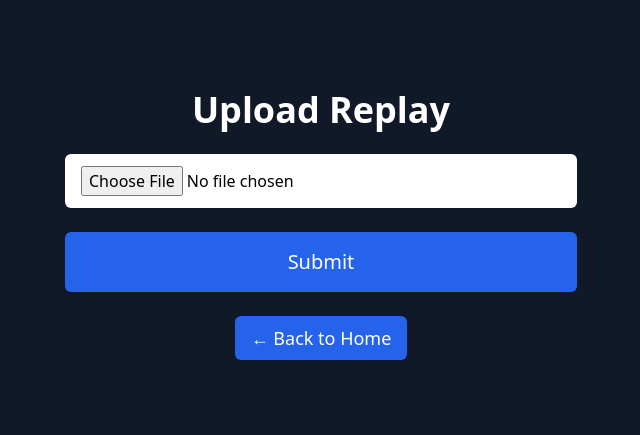
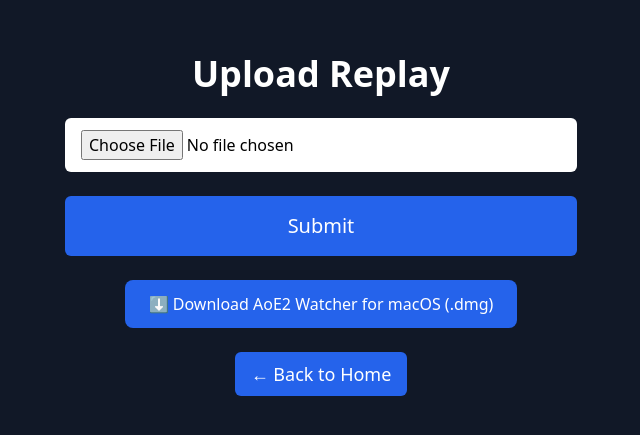
Before and after one commit to Emaren/api-prodf, a Next.js app in the folder aoe2-betting/: page /upload in a window 1280 px wide. Shown: the part 175-610 px from the top of the page, without its empty margins (319-959 px from the left). Built offline with nearby package versions, Linux system fonts and the light colour scheme.

Commit message:
Add download link for AoE2 Watcher

```diff
--- a/aoe2-betting/app/replay-parser/page.tsx
+++ b/aoe2-betting/app/replay-parser/page.tsx
@@ -73,6 +73,15 @@ export default function ReplayParserPage() {
     }
   };
 
+  <a
+  href="https://drive.google.com/uc?export=download&id=1mDb4CxcyH_9X6ERLTfKbqrD5dEN6vg8n"
+  target="_blank"
+  rel="noopener noreferrer"
+  className="bg-blue-600 hover:bg-blue-700 text-white px-6 py-3 rounded-lg inline-block"
+  >
+    ⬇️ Download AoE2 Watcher for macOS (.dmg)
+  </a>
+
 
   return (
     <div className="p-6 space-y-4 max-w-xl mx-auto">
--- a/aoe2-betting/app/upload/page.tsx
+++ b/aoe2-betting/app/upload/page.tsx
@@ -15,6 +15,14 @@ export default function UploadReplay() {
         <Button className="w-full text-xl bg-blue-600 hover:bg-blue-700 py-4">
           Submit
         </Button>
+        <a
+          href="https://drive.google.com/uc?export=download&id=1mDb4CxcyH_9X6ERLTfKbqrD5dEN6vg8n"
+          target="_blank"
+          rel="noopener noreferrer"
+          className="bg-blue-600 hover:bg-blue-700 text-white px-6 py-3 rounded-lg mt-6 inline-block"
+        >
+          ⬇️ Download AoE2 Watcher for macOS (.dmg)
+        </a>
         <Button
           className="mt-4 text-lg text-gray-400 hover:text-white"
           onClick={() => router.push("/")}
```
